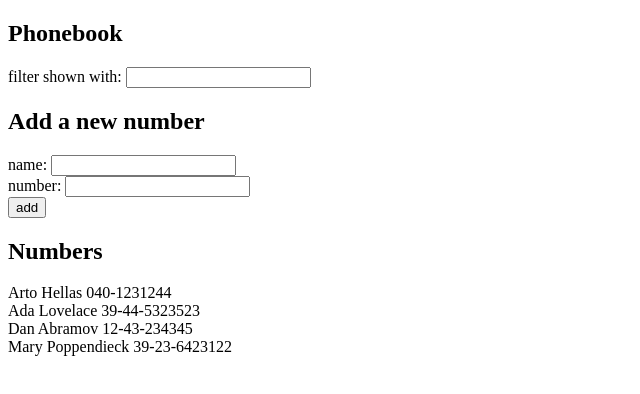
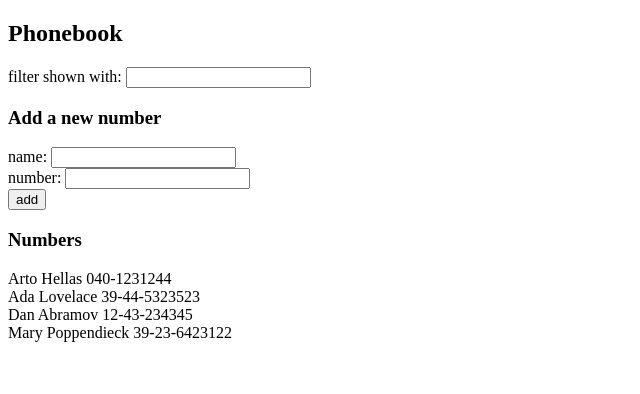
Before and after one commit to Ri-mode/FullStack_palautukset, a React (Create React App) app in the folder osa2/puhelinluettelo/: page / in a window 1280 px wide. Shown: the top 394 px of the page, without its empty margins (0-640 px from the left). Built offline with nearby package versions, Linux system fonts and the light colour scheme.

Commit message:
Osa2.10: Heavy refactoring to components

```diff
--- a/osa2/puhelinluettelo/src/App.js
+++ b/osa2/puhelinluettelo/src/App.js
@@ -1,4 +1,8 @@
 import React, { useState } from 'react'
+import Filter from "./components/Filter"
+import Persons from "./components/Persons"
+import PersonForm from "./components/PersonForm"
+
 
 const App = () => {
   const [ persons, setPersons] = useState([
@@ -65,42 +69,23 @@ const App = () => {
   return (
     <div>
       <h2>Phonebook</h2>
-      <div>
-        filter shown with: <input
-          value={filterName}
-          onChange={handleFilterChange}
-        />
-      </div>
+      <Filter
+        filterName={filterName}
+        handleFilterChange={handleFilterChange}
+      />
 
-      <h2>Add a new number</h2>
-      <form onSubmit={addNumber}>
-        <div>
-          name: <input
-            value={newName}
-            onChange={handleNameChange}
-            />
-        </div>
-        <div>
-          number: <input
-            value={newNumber}
-            onChange={handleNumberChange}
-            />
-        </div>
-        <div>
-          <button type="submit">add</button>
-        </div>
-      </form>
-      <h2>Numbers</h2>
-      <div>
-        {persons
-          .filter(person => person.name.toLowerCase().includes(filterName))
-          .map(person =>
-            <div key={person.id}>
-              {person.name} {person.number}
-            </div>
-          )
-        }
-      </div>
+      <h3>Add a new number</h3>
+      <PersonForm
+        addNumber={addNumber}
+        newName = {newName}
+        handleNameChange = {handleNameChange}
+        newNumber = {newNumber}
+        handleNumberChange = {handleNumberChange}
+      />
+
+      <h3>Numbers</h3>
+
+      <Persons persons={persons} filterName={filterName}/>
 
       {/*<div>debug: {newName}</div> */}
     </div>
--- /dev/null
+++ b/osa2/puhelinluettelo/src/components/Filter.js
@@ -0,0 +1,14 @@
+import React from "react"
+
+const Filter = ({ filterName, handleFilterChange }) => {
+  return (
+    <div>
+      filter shown with: <input
+        value={filterName}
+        onChange={handleFilterChange}
+      />
+    </div>
+  )
+}
+
+export default Filter
--- /dev/null
+++ b/osa2/puhelinluettelo/src/components/PersonForm.js
@@ -0,0 +1,25 @@
+import React from "react"
+
+const PersonForm = ({ addNumber, newName, handleNameChange, newNumber, handleNumberChange }) => {
+  return (
+    <form onSubmit={addNumber}>
+      <div>
+        name: <input
+          value={newName}
+          onChange={handleNameChange}
+        />
+      </div>
+      <div>
+      number: <input
+        value={newNumber}
+        onChange={handleNumberChange}
+        />
+      </div>
+      <div>
+        <button type="submit">add</button>
+      </div>
+    </form>
+  )
+}
+
+export default PersonForm
--- /dev/null
+++ b/osa2/puhelinluettelo/src/components/Persons.js
@@ -0,0 +1,18 @@
+import React from "react"
+
+const Persons = ({ persons, filterName }) => {
+  return (
+    <div>
+      {persons
+        .filter(person => person.name.toLowerCase().includes(filterName))
+        .map(person =>
+          <div key={person.id}>
+           {person.name} {person.number}
+        </div>
+        )
+      }
+    </div>
+  )
+}
+
+export default Persons
```
Also changed, not shown: osa2/puhelinluettelo/src/index.js (line endings or trailing spaces), 1 other file (tests, documents, lock files or other folders).
